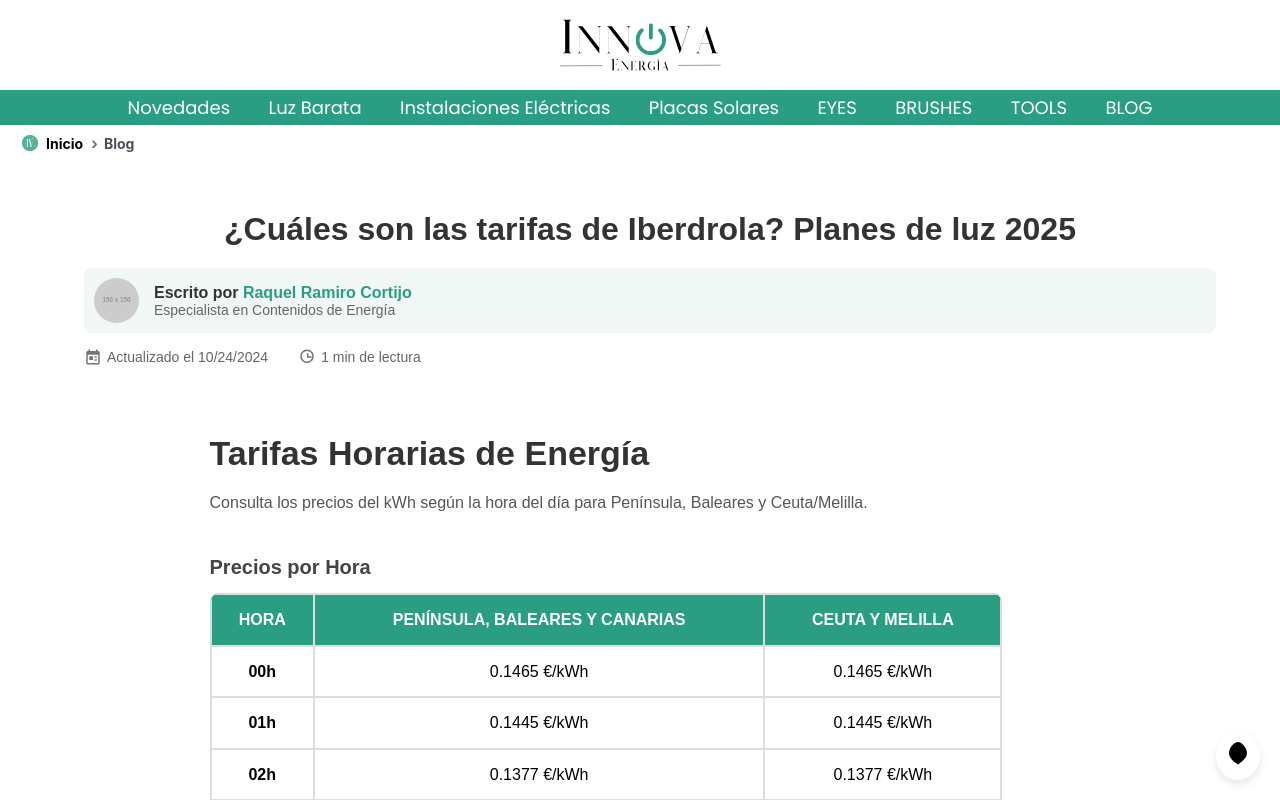
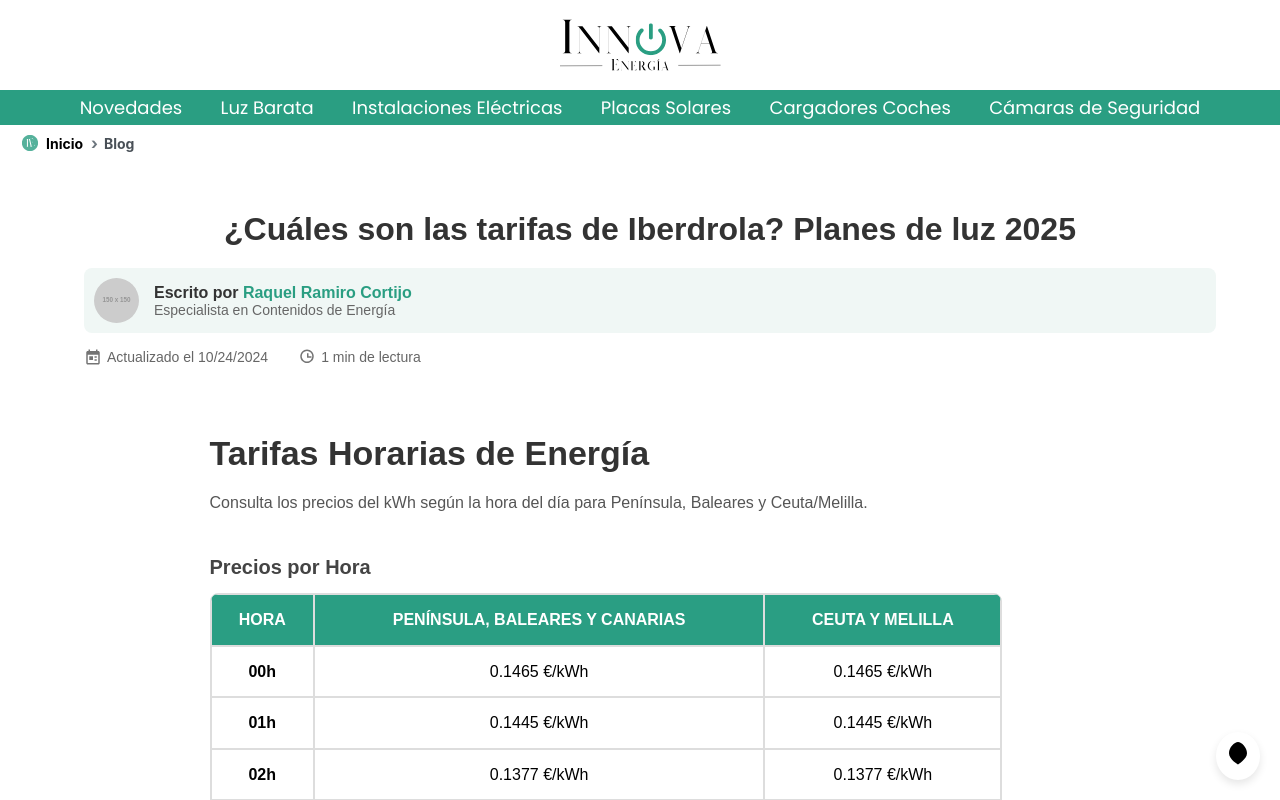
Before and after one commit to Elenah1118/blog, a React (Create React App) app: page /blog in a window 1280 px wide. Shown: the top 800 px of the page. Built offline with nearby package versions, Linux system fonts and the light colour scheme.

Commit message:
Comportamiento del hover del navbar arreglado y creado el archivo PageTemplate

```diff
--- a/src/App.js
+++ b/src/App.js
@@ -14,6 +14,9 @@
 // import useWishlist from './hooks/useWishlist';
 import BlogPage from './pages/BlogPage'; // Importa tu página de blog
 import RegisterPage from './pages/RegisterPage';
+import NovedadesPage from './pages/NovedadesPage';
+import LuzBarataPage from './pages/LuzBarataPage';
+
 
 
 const components = {
@@ -23,6 +26,8 @@
   WishlistPage,
   RegisterPage,
   BlogPage,
+  NovedadesPage,
+  LuzBarataPage,
 };
 
 function App() {
--- a/src/Components/Navbar/CategoryItem.js
+++ b/src/Components/Navbar/CategoryItem.js
@@ -2,26 +2,27 @@
 import { Link } from 'react-router-dom';
 import SubcategoryLinks from '../SubcategoryLinks/SubcategoryLinks';
 
-const CategoryItem = ({ category, activeSubcategories, handleMouseEnter, handleMouseLeave }) => {
+const CategoryItem = ({ category, activeSubcategories, handleMouseEnter, handleMouseMove, handleMouseLeave, handleClick }) => {
   return (
     <li
       className="nav-item"
       onMouseEnter={() => handleMouseEnter(category.id)}
+      onMouseMove={() => handleMouseMove(category.id)}
       onMouseLeave={handleMouseLeave}
     >
-      <Link to={`/${category.id}`}>{category.name}</Link> {/* ✅ Reemplazamos <a> por <Link> */}
+      <Link to={`/${category.id}`} onClick={handleClick}>
+        {category.name}
+      </Link>
 
       {activeSubcategories === category.id && category.subcategories.length > 0 && (
         <div className="subcategories active">
           <ul>
             {category.subcategories.map((sub) => (
               <li key={sub.id}>
-                <Link to={`/${sub.id}`}>{sub.name}</Link> {/* ✅ También aquí */}
+                <Link to={`/${sub.id}`}>{sub.name}</Link>
               </li>
             ))}
           </ul>
-
-          {/* 📌 Solo mostrar SubcategoryLinks en Luz Barata y EYES */}
           {(category.id === 'luzBarata' || category.id === 'eyes') && <SubcategoryLinks />}
         </div>
       )}
--- a/src/Components/Navbar/Navbar.js
+++ b/src/Components/Navbar/Navbar.js
@@ -1,79 +1,52 @@
 // src/Components/Navbar/Navbar.js
 
 import React, { useEffect, useState } from 'react';
-// import { Link } from 'react-router-dom'; // Importa Link para la navegación interna
-
 import CategoryItem from './CategoryItem';
 import categories from '../../data/categories';
-
 import './Navbar.css';
-// import SubcategoryLinks from '../SubcategoryLinks/SubcategoryLinks';
 import useHoverWithDelay from '../../hooks/useHoverWithDelay';
 import useScrollDirection from '../../hooks/useScrollDirection';
 
 const Navbar = () => {
-
-
-
-
-
-  // ✅ Estado para detectar si estamos en una pantalla móvil (menor a 768px)
   const [isMobile, setIsMobile] = useState(window.innerWidth < 768);
-
-  const { activeSubcategories, handleMouseEnter, handleMouseLeave } = useHoverWithDelay(400);
+  const { activeSubcategories, handleMouseEnter, handleMouseMove, handleMouseLeave, handleClick } = useHoverWithDelay(350);
   const { isScrollingDown, isScrolled } = useScrollDirection();
 
-
-
-
-  // ✅ Efecto para actualizar isMobile cuando el usuario cambia el tamaño de la ventana
   useEffect(() => {
     const handleResize = () => {
       setIsMobile(window.innerWidth < 768);
     };
-
-    window.addEventListener('resize', handleResize); // Escucha el evento resize
-    return () => window.removeEventListener('resize', handleResize); // Limpieza del evento
+    window.addEventListener('resize', handleResize);
+    return () => window.removeEventListener('resize', handleResize);
   }, []);
 
-
-
-  // ******************* ✅ Actualiza la altura del navbar dinámicamente **************************
   useEffect(() => {
     const updateNavbarHeight = () => {
       const navbar = document.querySelector('.navbar-wrapper');
       if (navbar) {
         document.documentElement.style.setProperty('--navbar-height', `${navbar.offsetHeight}px`);
-        console.log("📏 Altura del navbar-wrapper:", navbar.offsetHeight);
       }
     };
-
-    updateNavbarHeight(); // Llamada inicial
-    window.addEventListener('resize', updateNavbarHeight); // Se actualiza cuando cambia el tamaño
-
+    updateNavbarHeight();
+    window.addEventListener('resize', updateNavbarHeight);
     return () => window.removeEventListener('resize', updateNavbarHeight);
   }, []);
-// ***********************************************************************************************
 
-
-  // ✅ Si la pantalla es pequeña, ocultamos completamente el navbar
   if (isMobile) return null;
 
-
-
-
   return (
-      /* Barra de navegación */
     <div className={`navbar-wrapper ${isScrollingDown ? 'scroll-up' : 'scroll-down'} ${isScrolled ? 'scrolled-navbar' : ''}`}>
       <nav className="navbar">
-      <ul className="nav-links">
+        <ul className="nav-links">
           {categories.map((category, index) => (
             <CategoryItem
               key={index}
               category={category}
               activeSubcategories={activeSubcategories}
               handleMouseEnter={handleMouseEnter}
+              handleMouseMove={handleMouseMove}
               handleMouseLeave={handleMouseLeave}
+              handleClick={handleClick}
             />
           ))}
         </ul>
--- /dev/null
+++ b/src/Components/Template/PageTemplate.js
@@ -0,0 +1,16 @@
+// 📌 src/templates/PageTemplate.js
+import React from 'react';
+import LayoutMainPage from '../Layout/LayoutMainPage'; // ✅ Corrige la ruta de LayoutMainPage
+
+const PageTemplate = ({ children }) => {
+  return (
+    <LayoutMainPage> {/* ✅ Reutiliza el diseño principal */}
+
+        {children} {/* 🔹 Aquí se insertará el contenido específico de cada página */}
+
+
+    </LayoutMainPage>
+  );
+};
+
+export default PageTemplate;
--- a/src/data/categories.js
+++ b/src/data/categories.js
@@ -5,7 +5,7 @@
       subcategories: [],
     },
     {
-      id: "luzBarata",
+      id: "luzbarata",
       name: "Luz Barata",
       subcategories: [
         { id: "lipstick", name: "Lipstick" },
@@ -19,24 +19,24 @@
       id: "instalacionesElectricas",
       name: "Instalaciones Eléctricas",
       subcategories: [
-        { id: "foundation", name: "Montajes Eléctricos" },
-        { id: "primer", name: "Boletín y Proyectos" },
-        { id: "powder", name: "Reparaciones de Averías" },
-        { id: "concealer", name: "Mantenimientos Eléctricos" },
-        { id: "blusher", name: "Domótica" },
-        { id: "bronzer", name: "Telecomunicaciones" },
+        { id: "montajeselectricos", name: "Montajes Eléctricos" },
+        { id: "boletinyproyectos", name: "Boletín y Proyectos" },
+        { id: "reparacionesdeaverias", name: "Reparaciones de Averías" },
+        { id: "mantenimientoselectricos", name: "Mantenimientos Eléctricos" },
+        { id: "domotica", name: "Domótica" },
+        { id: "telecomunicaciones", name: "Telecomunicaciones" },
       ],
     },
     {
       id: "placasSolares",
       name: "Placas Solares",
       subcategories: [
-        { id: "comofunciona", name: "Como Funciona" },
+        { id: "comofunciona", name: "Como Funciona" }, /* Mirar ejemplo en: "https://www.holaluz.com/placas-solares"*/
       ],
     },
     {
-      id: "eyes",
-      name: "EYES",
+      id: "cargadoresCoches",
+      name: "Cargadores Coches",
       subcategories: [
         { id: "eyeliner", name: "Eyeliner" },
         { id: "mascara", name: "Mascara" },
@@ -46,8 +46,8 @@
       ],
     },
     {
-      id: "brushes",
-      name: "BRUSHES",
+      id: "camarasSeguridad",
+      name: "Cámaras de Seguridad",
       subcategories: [
         { id: "eyebrushes", name: "Eye Brushes" },
         { id: "facebrushes", name: "Face Brushes" },
@@ -56,7 +56,7 @@
         { id: "beautyblenders", name: "Beauty Blenders" },
       ],
     },
-    {
+    /* {
       id: "tools",
       name: "TOOLS",
       subcategories: [
@@ -71,7 +71,7 @@
       id: "blog",
       name: "BLOG",
       subcategories: [],
-    },
+    }, */
   ];
 
   export default categories;
--- a/src/hooks/useHoverWithDelay.js
+++ b/src/hooks/useHoverWithDelay.js
@@ -1,27 +1,54 @@
 import { useState, useRef } from 'react';
 
-// Este hook personalizado (useHoverWithDelay) permite establecer una subcategoría activa y un temporizador
-// para desactivarla, y también acepta un argumento opcional delay para el tiempo de espera.
+// Variable global para persistir el "disable hover" tras navegar
+let globalDisableHover = false;
 
-const useHoverWithDelay = (delay = 400) => {
-  const [activeSubcategories, setActiveSubcategories] = useState(null); // Controlar qué subcategoría está activa
-  const timeoutRef = useRef(null);  // Referencia para el temporizador
+const useHoverWithDelay = (delay = 350) => {
+  const [activeSubcategories, setActiveSubcategories] = useState(null);
+  const timeoutRef = useRef(null);
 
-  const handleMouseEnter = (category) => {    // Manejar hover con temporizador
-    clearTimeout(timeoutRef.current);   // Cancelar cualquier temporizador previo
-    setActiveSubcategories(category);   // Establecer la subcategoría activa
+  // Al mover el ratón sobre una categoría, si no está deshabilitado, se espera el retraso
+  const handleMouseEnter = (category) => {
+    if (globalDisableHover) return;
+    clearTimeout(timeoutRef.current);
+    timeoutRef.current = setTimeout(() => {
+      setActiveSubcategories(category);
+    }, delay);
   };
 
+  // Si el usuario mueve el ratón dentro de la misma zona tras un clic, reactivamos el hover
+  const handleMouseMove = (category) => {
+    if (globalDisableHover) {
+      globalDisableHover = false;
+      clearTimeout(timeoutRef.current);
+      timeoutRef.current = setTimeout(() => {
+        setActiveSubcategories(category);
+      }, delay);
+    }
+  };
+
+  // Al salir con el ratón se ocultan las subcategorías y se reinicia la bandera
   const handleMouseLeave = () => {
+    clearTimeout(timeoutRef.current);
     timeoutRef.current = setTimeout(() => {
-      setActiveSubcategories(null); // Restablecer subcategorías activas
-    }, delay);  // Retraso de 400ms
+      setActiveSubcategories(null);
+      globalDisableHover = false;
+    }, delay);
+  };
+
+  // Al hacer clic se ocultan las subcategorías y se deshabilita temporalmente el hover
+  const handleClick = () => {
+    clearTimeout(timeoutRef.current);
+    setActiveSubcategories(null);
+    globalDisableHover = true;
   };
 
   return {
     activeSubcategories,
     handleMouseEnter,
+    handleMouseMove,
     handleMouseLeave,
+    handleClick,
   };
 };
 
--- /dev/null
+++ b/src/pages/LuzBarataPage.css
@@ -0,0 +1,13 @@
+.luz-barata-content {
+    text-align: center;
+    padding: 20px;
+  }
+
+  .luz-barata-content h2 {
+    color: #2a9e82;
+  }
+
+  .luz-barata-content p {
+    font-size: 18px;
+    color: #555;
+  }
--- /dev/null
+++ b/src/pages/LuzBarataPage.js
@@ -0,0 +1,17 @@
+// 📌 src/pages/NovedadesPage.js
+import React from 'react';
+import PageTemplate from '../Components/Template/PageTemplate'; // ✅ Usa la misma plantilla
+import './LuzBarataPage.css'; // 📌 Agrega los estilos necesarios
+
+const LuzBarataPage = () => {
+  return (
+    <PageTemplate>
+      <div className="luz-barata-content">
+        <h2>Últimas Novedades</h2>
+        <p>Mantente actualizado con las últimas noticias y eventos.</p>
+      </div>
+    </PageTemplate>
+  );
+};
+
+export default LuzBarataPage;
--- /dev/null
+++ b/src/pages/NovedadesPage.css
@@ -0,0 +1,13 @@
+.novedades-content {
+    text-align: center;
+    padding: 20px;
+  }
+
+  .novedades-content h2 {
+    color: #2a9e82;
+  }
+
+  .novedades-content p {
+    font-size: 18px;
+    color: #555;
+  }
--- /dev/null
+++ b/src/pages/NovedadesPage.js
@@ -0,0 +1,17 @@
+// 📌 src/pages/NovedadesPage.js
+import React from 'react';
+import PageTemplate from '../Components/Template/PageTemplate'; // ✅ Usa la misma plantilla
+import './NovedadesPage.css'; // 📌 Agrega los estilos necesarios
+
+const NovedadesPage = () => {
+  return (
+    <PageTemplate>
+      <div className="novedades-content">
+        <h2>Últimas Novedades</h2>
+        <p>Mantente actualizado con las últimas noticias y eventos.</p>
+      </div>
+    </PageTemplate>
+  );
+};
+
+export default NovedadesPage;
--- a/src/routes/routes.js
+++ b/src/routes/routes.js
@@ -5,6 +5,9 @@
     { path: "/wishlist", name: "Wishlist", component: "WishlistPage" },
     { path: "/register", name: "Registro", component: "RegisterPage" },
     { path: "/blog", name: "Blog", component: "BlogPage" },
+    { path: "/novedades", name: "Novedades", component: "NovedadesPage" }, // ✅ Nueva página
+    { path: "/luzbarata", name: "Luz Barata", component: "LuzBarataPage" },
+
   ];
 
   export default routes;
```
